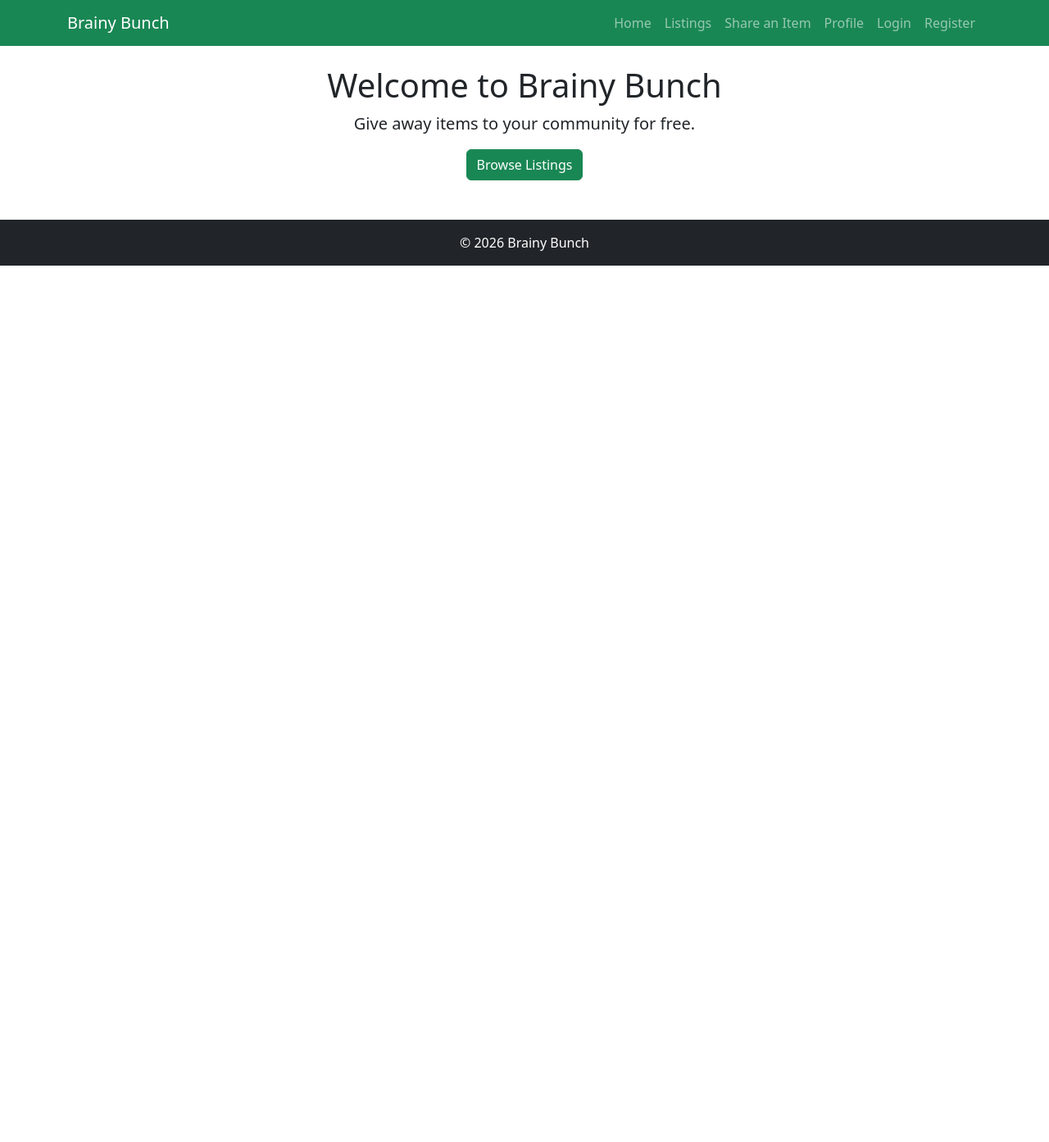
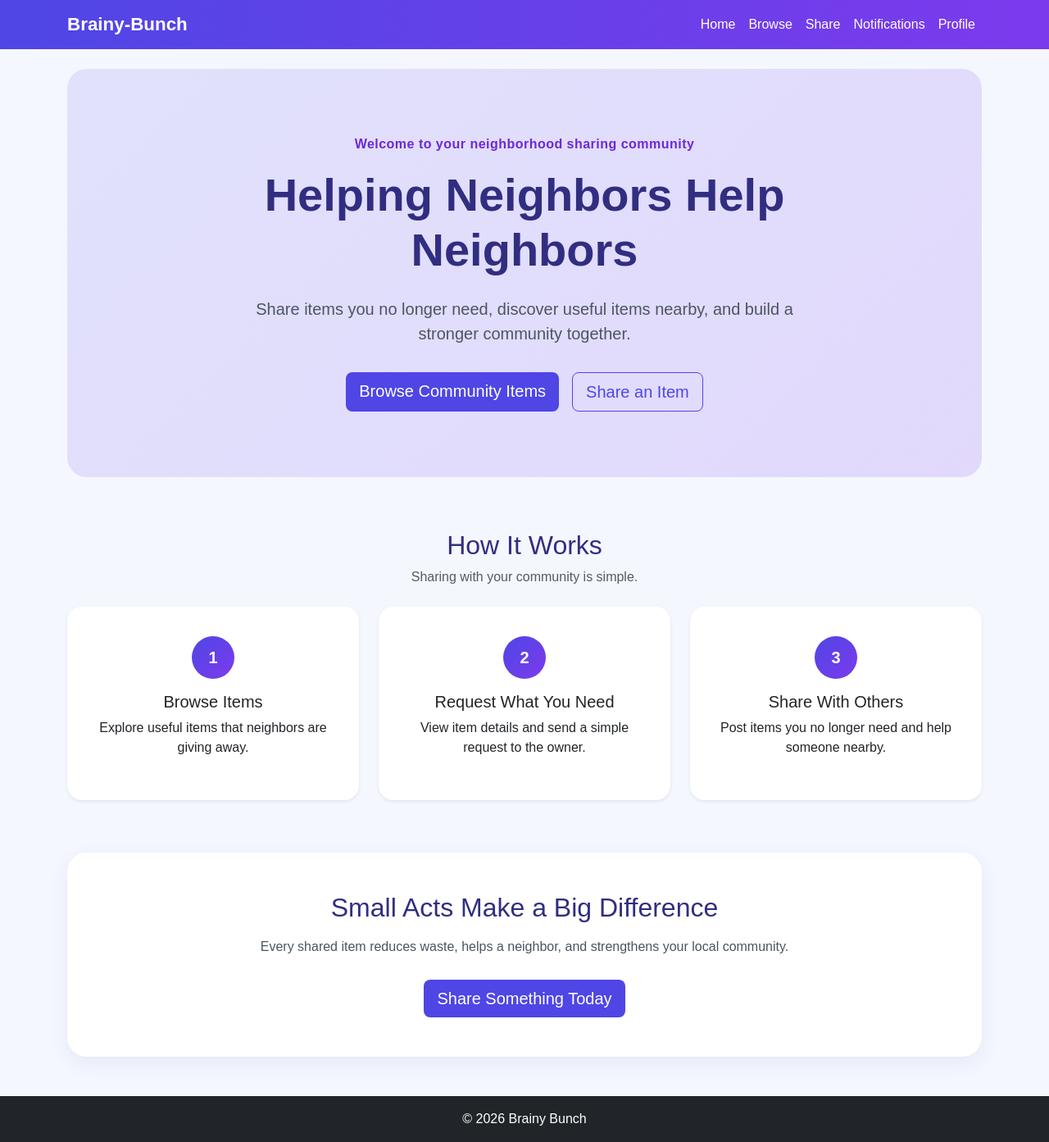
Before and after one commit to ericpham04/Brainy-Bunch, a Django app: page / in a window 1280 px wide. Shown: the whole page at 82% size. Before the commit the page ends 324 px from the top, so only its background shows below. Run offline with Django 4.2, Linux system fonts and the light colour scheme.

Commit message:
Redesign homepage with community-focused layout

```diff
--- a/brainy_bunch/urls.py
+++ b/brainy_bunch/urls.py
@@ -16,7 +16,7 @@ Including another URLconf
 """
 from django.contrib import admin
 from django.urls import path
-from .views import home, login_view, register, create_listing, profile
+from .views import home, login_view, register, create_listing, profile, listings, listing_detail, notifications
 
 urlpatterns = [
     path("admin/", admin.site.urls),
@@ -25,4 +25,7 @@ urlpatterns = [
     path("register/", register, name="register"),
     path("share/", create_listing, name="share"),
     path("profile/", profile, name="profile"),
+    path("listings/", listings, name="listings"),
+    path("listing/", listing_detail, name="listing_detail"),
+    path("notifications/", notifications, name="notifications"),
 ]
--- a/brainy_bunch/views.py
+++ b/brainy_bunch/views.py
@@ -14,3 +14,12 @@ def create_listing(request):
 
 def profile(request):
     return render(request, "profile.html")
+
+def listings(request):
+    return render(request, "listings.html")
+
+def listing_detail(request):
+    return render(request, "listing_detail.html")
+
+def notifications(request):
+    return render(request, "notifications.html")
--- a/static/css/style.css
+++ b/static/css/style.css
@@ -0,0 +1,156 @@
+body {
+    background: #f5f7ff;
+    font-family: Arial, Helvetica, sans-serif;
+}
+
+.custom-navbar {
+    background: linear-gradient(90deg, #4f46e5, #7c3aed) !important;
+}
+
+.navbar-brand {
+    font-size: 1.4rem;
+    color: white !important;
+    font-weight: 700;
+}
+
+.nav-link {
+    color: white !important;
+    font-weight: 500;
+}
+
+.nav-link:hover {
+    color: #ddd !important;
+}
+
+.card {
+    border: none;
+    border-radius: 18px;
+}
+
+.btn-primary,
+.btn-success {
+    background: #4f46e5;
+    border: none;
+}
+
+.btn-primary:hover,
+.btn-success:hover {
+    background: #4338ca;
+}
+
+.btn-outline-primary {
+    border-color: #4f46e5;
+    color: #4f46e5;
+}
+
+.btn-outline-primary:hover {
+    background: #4f46e5;
+    color: white;
+}
+
+h1,
+h2,
+h3,
+h4 {
+    color: #312e81;
+}
+
+main {
+    min-height: 70vh;
+}
+
+.hero-section {
+    background: linear-gradient(
+        135deg,
+        rgba(79, 70, 229, 0.12),
+        rgba(124, 58, 237, 0.16)
+    );
+    border-radius: 24px;
+    padding: 5rem 2rem;
+    margin-bottom: 4rem;
+}
+
+.hero-content {
+    max-width: 800px;
+    margin: 0 auto;
+}
+
+.hero-label {
+    color: #6d28d9;
+    font-weight: 700;
+    letter-spacing: 0.03rem;
+    margin-bottom: 1rem;
+}
+
+.hero-description {
+    max-width: 680px;
+    margin: 1.5rem auto;
+    color: #4b5563;
+}
+
+.hero-buttons {
+    display: flex;
+    justify-content: center;
+    gap: 1rem;
+    flex-wrap: wrap;
+    margin-top: 2rem;
+}
+
+.how-it-works-section {
+    margin-bottom: 4rem;
+}
+
+.community-card {
+    padding: 1.25rem;
+    transition: transform 0.2s ease, box-shadow 0.2s ease;
+}
+
+.community-card:hover {
+    transform: translateY(-4px);
+}
+
+.feature-icon {
+    width: 52px;
+    height: 52px;
+    margin: 0 auto 1rem;
+    border-radius: 50%;
+    display: flex;
+    align-items: center;
+    justify-content: center;
+    background: linear-gradient(135deg, #4f46e5, #7c3aed);
+    color: white;
+    font-size: 1.25rem;
+    font-weight: 700;
+}
+
+.community-message {
+    background: white;
+    padding: 3rem 2rem;
+    border-radius: 24px;
+    box-shadow: 0 8px 24px rgba(49, 46, 129, 0.08);
+    margin-bottom: 3rem;
+}
+
+.community-message p {
+    max-width: 650px;
+    margin: 1rem auto 1.75rem;
+    color: #4b5563;
+}
+
+@media (max-width: 576px) {
+    .hero-section {
+        padding: 3rem 1.25rem;
+    }
+
+    .hero-section h1 {
+        font-size: 2.25rem;
+    }
+
+    .hero-buttons {
+        flex-direction: column;
+    }
+
+    .hero-buttons .btn {
+        width: 100%;
+    }
+}
--- a/templates/base.html
+++ b/templates/base.html
@@ -16,48 +16,55 @@
 
 <body>
 
-<nav class="navbar navbar-expand-lg navbar-dark bg-success">
+    <nav class="navbar navbar-expand-lg navbar-dark custom-navbar">
+
         <div class="container">
 
-        <a class="navbar-brand" href="/">
-            Brainy Bunch
+            <a class="navbar-brand fw-bold" href="{% url 'home' %}">
+                Brainy-Bunch
             </a>
 
             <button class="navbar-toggler"
                     type="button"
                     data-bs-toggle="collapse"
-                data-bs-target="#navbarNav">
+                    data-bs-target="#navbar">
 
                 <span class="navbar-toggler-icon"></span>
 
             </button>
 
-        <div class="collapse navbar-collapse" id="navbarNav">
+            <div class="collapse navbar-collapse" id="navbar">
 
                 <ul class="navbar-nav ms-auto">
 
                     <li class="nav-item">
-                    <a class="nav-link" href="/">Home</a>
+                        <a class="nav-link" href="{% url 'home' %}">
+                            Home
+                        </a>
                     </li>
 
                     <li class="nav-item">
-                    <a class="nav-link" href="#">Listings</a>
+                        <a class="nav-link" href="{% url 'listings' %}">
+                            Browse
+                        </a>
                     </li>
 
                     <li class="nav-item">
-                    <a class="nav-link" href="{% url 'share' %}">Share an Item</a>
+                        <a class="nav-link" href="{% url 'share' %}">
+                            Share
+                        </a>
                     </li>
 
                     <li class="nav-item">
-                    <a class="nav-link" href="{% url 'profile' %}">Profile</a>
+                        <a class="nav-link" href="{% url 'notifications' %}">
+                            Notifications
+                        </a>
                     </li>
 
                     <li class="nav-item">
-                    <a class="nav-link" href="/login/">Login</a>
-                </li>
-
-                <li class="nav-item">
-                    <a class="nav-link" href="/register/">Register</a>
+                        <a class="nav-link" href="{% url 'profile' %}">
+                            Profile
+                        </a>
                     </li>
 
                 </ul>
@@ -65,15 +72,16 @@
             </div>
 
         </div>
+
     </nav>
 
-<div class="container mt-4">
+<main class="container mt-4">
 
     {% block content %}
 
     {% endblock %}
 
-</div>
+</main>
 
 <footer class="bg-dark text-white text-center py-3 mt-5">
 
--- a/templates/home.html
+++ b/templates/home.html
@@ -4,18 +4,97 @@
 
 {% block content %}
 
-<div class="text-center">
+<section class="hero-section text-center">
+    <div class="hero-content">
+        <p class="hero-label">Welcome to your neighborhood sharing community</p>
 
-    <h1>Welcome to Brainy Bunch</h1>
+        <h1 class="display-4 fw-bold">
+            Helping Neighbors Help Neighbors
+        </h1>
 
-    <p class="lead">
-        Give away items to your community for free.
+        <p class="lead hero-description">
+            Share items you no longer need, discover useful items nearby,
+            and build a stronger community together.
+        </p>
+
+        <div class="hero-buttons">
+            <a href="{% url 'listings' %}"
+               class="btn btn-primary btn-lg">
+                Browse Community Items
+            </a>
+
+            <a href="{% url 'share' %}"
+               class="btn btn-outline-primary btn-lg">
+                Share an Item
+            </a>
+        </div>
+    </div>
+</section>
+
+<section class="how-it-works-section">
+    <div class="text-center mb-4">
+        <h2>How It Works</h2>
+        <p class="text-muted">
+            Sharing with your community is simple.
+        </p>
+    </div>
+
+    <div class="row g-4">
+        <div class="col-md-4">
+            <div class="card community-card h-100 text-center shadow-sm">
+                <div class="card-body">
+                    <div class="feature-icon">1</div>
+
+                    <h3 class="h5">Browse Items</h3>
+
+                    <p>
+                        Explore useful items that neighbors are giving away.
+                    </p>
+                </div>
+            </div>
+        </div>
+
+        <div class="col-md-4">
+            <div class="card community-card h-100 text-center shadow-sm">
+                <div class="card-body">
+                    <div class="feature-icon">2</div>
+
+                    <h3 class="h5">Request What You Need</h3>
+
+                    <p>
+                        View item details and send a simple request to the owner.
+                    </p>
+                </div>
+            </div>
+        </div>
+
+        <div class="col-md-4">
+            <div class="card community-card h-100 text-center shadow-sm">
+                <div class="card-body">
+                    <div class="feature-icon">3</div>
+
+                    <h3 class="h5">Share With Others</h3>
+
+                    <p>
+                        Post items you no longer need and help someone nearby.
+                    </p>
+                </div>
+            </div>
+        </div>
+    </div>
+</section>
+
+<section class="community-message text-center">
+    <h2>Small Acts Make a Big Difference</h2>
+
+    <p>
+        Every shared item reduces waste, helps a neighbor, and strengthens
+        your local community.
     </p>
 
-    <a href="#" class="btn btn-success">
-        Browse Listings
+    <a href="{% url 'share' %}" class="btn btn-primary btn-lg">
+        Share Something Today
     </a>
-
-</div>
+</section>
 
 {% endblock %}
--- a/templates/profile.html
+++ b/templates/profile.html
@@ -16,7 +16,7 @@
                      class="rounded-circle mb-3"
                      alt="Profile Picture">
 
-                <h2>Psalm Williams</h2>
+                <h2>Your Name</h2>
 
                 <p class="text-muted">
 
@@ -34,9 +34,9 @@
 
                     <h4>Account Information</h4>
 
-                    <p><strong>Email:</strong> psalm@email.com</p>
+                    <p><strong>Email:</strong> your@email.com</p>
 
-                    <p><strong>Location:</strong> Atlanta, GA</p>
+                    <p><strong>Location:</strong> Your Community</p>
 
                     <p><strong>Member Since:</strong> July 2026</p>
 
```
Also changed, not shown: templates/listing_detail.html (added, +62 -0 lines), templates/listings.html (added, +181 -0 lines), templates/notifications.html (added, +70 -0 lines), templates/listing.html (deleted). Lines whose indentation alone changed are shown as unchanged.
